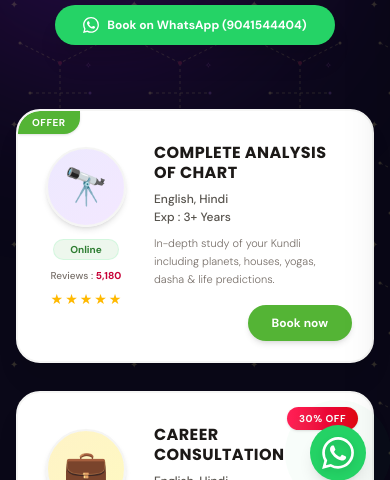
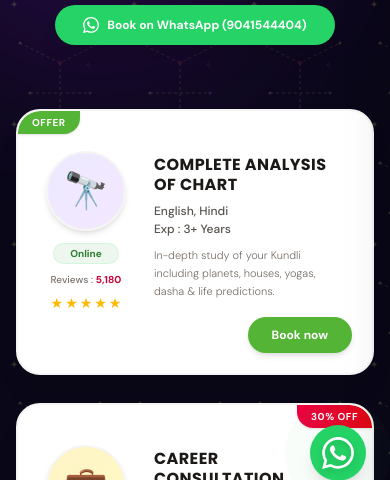
Before and after one commit to adnanali29/astrohealer4u, a Next.js app: page /consultation in a window 390 px wide. Shown: the part 339-819 px from the top of the page. Built offline with nearby package versions, Linux system fonts and the light colour scheme; no server answers; the database is empty.

Commit message:
style: fix 30% off discount tag overlap on mobile with universal top-right corner ribbon

```diff
--- a/src/components/BookingModal.tsx
+++ b/src/components/BookingModal.tsx
@@ -131,14 +131,14 @@ Please confirm my booking. Thank you! 🙏`;
                 <button
                   type="button"
                   onClick={() => setSelectedMode('Chat')}
-                  className={`relative flex flex-col items-center justify-center py-3.5 px-3 rounded-xl border-2 transition-all ${
+                  className={`relative flex flex-col items-center justify-center py-3.5 px-3 rounded-xl overflow-hidden border-2 transition-all ${
                     selectedMode === 'Chat'
                       ? 'border-[#54B435] bg-green-50/50 text-stone-850 ring-2 ring-green-100'
                       : 'border-stone-200 bg-stone-50 text-stone-500 hover:border-stone-300'
                   }`}
                 >
                   {!isChartService && (
-                    <span className="absolute -top-2.5 right-2 bg-gradient-to-r from-rose-500 to-red-600 text-white text-[9px] font-extrabold px-2 py-0.5 rounded-full shadow-sm uppercase tracking-wider z-10">
+                    <span className="absolute top-0 right-0 bg-gradient-to-r from-rose-600 to-red-600 text-white text-[8px] sm:text-[9px] font-extrabold px-2 py-0.5 rounded-tr-[9px] rounded-bl-md shadow-sm uppercase tracking-wider z-10">
                       30% OFF
                     </span>
                   )}
@@ -162,14 +162,14 @@ Please confirm my booking. Thank you! 🙏`;
                 <button
                   type="button"
                   onClick={() => setSelectedMode('Call')}
-                  className={`relative flex flex-col items-center justify-center py-3.5 px-3 rounded-xl border-2 transition-all ${
+                  className={`relative flex flex-col items-center justify-center py-3.5 px-3 rounded-xl overflow-hidden border-2 transition-all ${
                     selectedMode === 'Call'
                       ? 'border-[#54B435] bg-green-50/50 text-stone-850 ring-2 ring-green-100'
                       : 'border-stone-200 bg-stone-50 text-stone-500 hover:border-stone-300'
                   }`}
                 >
                   {!isChartService && (
-                    <span className="absolute -top-2.5 right-2 bg-gradient-to-r from-rose-500 to-red-600 text-white text-[9px] font-extrabold px-2 py-0.5 rounded-full shadow-sm uppercase tracking-wider z-10">
+                    <span className="absolute top-0 right-0 bg-gradient-to-r from-rose-600 to-red-600 text-white text-[8px] sm:text-[9px] font-extrabold px-2 py-0.5 rounded-tr-[9px] rounded-bl-md shadow-sm uppercase tracking-wider z-10">
                       30% OFF
                     </span>
                   )}
@@ -193,14 +193,14 @@ Please confirm my booking. Thank you! 🙏`;
                 <button
                   type="button"
                   onClick={() => setSelectedMode('Video Call')}
-                  className={`relative flex flex-col items-center justify-center py-3.5 px-3 rounded-xl border-2 transition-all ${
+                  className={`relative flex flex-col items-center justify-center py-3.5 px-3 rounded-xl overflow-hidden border-2 transition-all ${
                     selectedMode === 'Video Call'
                       ? 'border-[#54B435] bg-green-50/50 text-stone-850 ring-2 ring-green-100'
                       : 'border-stone-200 bg-stone-50 text-stone-500 hover:border-stone-300'
                   }`}
                 >
                   {!isChartService && (
-                    <span className="absolute -top-2.5 right-2 bg-gradient-to-r from-rose-500 to-red-600 text-white text-[9px] font-extrabold px-2 py-0.5 rounded-full shadow-sm uppercase tracking-wider z-10">
+                    <span className="absolute top-0 right-0 bg-gradient-to-r from-rose-600 to-red-600 text-white text-[8px] sm:text-[9px] font-extrabold px-2 py-0.5 rounded-tr-[9px] rounded-bl-md shadow-sm uppercase tracking-wider z-10">
                       30% OFF
                     </span>
                   )}
--- a/src/components/tabs/ConsultationTab.tsx
+++ b/src/components/tabs/ConsultationTab.tsx
@@ -155,20 +155,20 @@ function ServiceCard({
 
       {/* Badge / Ribbon */}
       {service.badge && (
-        <div className="absolute top-0 left-0 z-10 bg-[#54B435] text-white text-[10px] font-bold uppercase tracking-wider py-1 px-3.5 rounded-br-2xl rounded-tl-[22px] shadow-sm">
+        <div className="absolute top-0 left-0 z-10 bg-[#54B435] text-white text-[10px] sm:text-[11px] font-bold uppercase tracking-wider py-1 px-3.5 rounded-br-2xl rounded-tl-[22px] shadow-sm">
           {service.badge}
         </div>
       )}
 
       {/* 30% OFF tag on top right */}
       {service.id !== 's1' && !service.title.toUpperCase().includes('COMPLETE ANALYSIS OF CHART') && (
-        <div className="absolute top-3.5 right-3.5 z-10 bg-gradient-to-r from-rose-500 to-red-600 text-white text-[10px] font-extrabold px-3 py-1 rounded-full shadow-sm uppercase tracking-wider">
+        <div className="absolute top-0 right-0 z-10 bg-gradient-to-r from-rose-600 to-red-600 text-white text-[10px] sm:text-[11px] font-extrabold py-1 px-3.5 rounded-bl-2xl rounded-tr-[22px] shadow-sm uppercase tracking-wider">
           30% OFF
         </div>
       )}
 
       {/* Left Column */}
-      <div className="flex flex-col items-center shrink-0 w-24 sm:w-28 pt-4">
+      <div className="flex flex-col items-center shrink-0 w-24 sm:w-28 pt-5 sm:pt-4">
         {/* Service Icon in a circle */}
         <div className={`w-20 h-20 sm:w-24 sm:h-24 rounded-full overflow-hidden bg-gradient-to-br ${service.bg} flex items-center justify-center text-4xl border-2 border-stone-100 shadow-md`}>
           {service.icon}
@@ -193,8 +193,8 @@ function ServiceCard({
       </div>
 
       {/* Right Column */}
-      <div className="flex-1 flex flex-col justify-between pt-3">
-        <div className="pr-4">
+      <div className="flex-1 flex flex-col justify-between pt-6 sm:pt-4">
+        <div className="pr-2 sm:pr-4">
           {/* Service Name */}
           <h3 className="text-base sm:text-lg font-bold text-stone-900 leading-tight uppercase font-serif tracking-wide">
             {service.title}
--- a/src/components/tabs/HomeTab.tsx
+++ b/src/components/tabs/HomeTab.tsx
@@ -76,20 +76,20 @@ export default function HomePage() {
               return (
                 <div
                   key={i}
-                  className={`bg-white text-stone-900 rounded-3xl border transition-all duration-300 flex flex-col justify-between items-center text-center relative ${
+                  className={`bg-white text-stone-900 rounded-3xl border transition-all duration-300 flex flex-col justify-between items-center text-center relative overflow-hidden ${
                     isMiddle
                       ? 'p-8 border-2 border-purple-400 shadow-2xl md:scale-105 z-10 md:-translate-y-2'
                       : 'p-6 border-stone-200/80 hover:shadow-xl shadow-md'
                   }`}
                 >
                   {isMiddle && (
-                    <div className="absolute -top-3.5 left-1/2 -translate-x-1/2 bg-gradient-to-r from-purple-700 via-violet-600 to-amber-500 text-white text-[9px] font-extrabold uppercase tracking-widest px-4 py-1 rounded-full shadow-lg whitespace-nowrap">
+                    <div className="absolute top-0 left-0 bg-gradient-to-r from-purple-700 via-violet-600 to-amber-500 text-white text-[9px] font-extrabold uppercase tracking-widest py-1 px-3.5 rounded-tl-[22px] rounded-br-2xl shadow-sm z-10">
                       🔥 Most Popular
                     </div>
                   )}
 
                   {!isChart && (
-                    <div className="absolute -top-3.5 right-4 bg-gradient-to-r from-rose-500 to-red-600 text-white text-[9px] font-extrabold px-3 py-1 rounded-full shadow-md uppercase tracking-wider z-10">
+                    <div className="absolute top-0 right-0 bg-gradient-to-r from-rose-600 to-red-600 text-white text-[10px] font-extrabold py-1 px-3.5 rounded-bl-2xl rounded-tr-[22px] shadow-sm uppercase tracking-wider z-10">
                       30% OFF
                     </div>
                   )}
```
